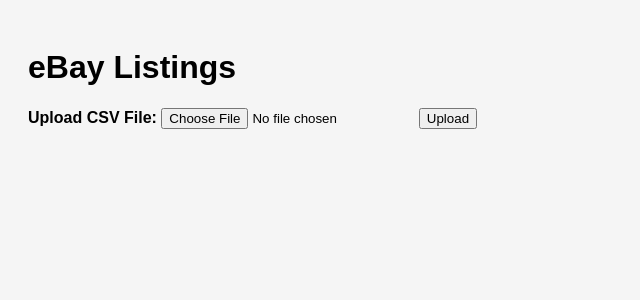
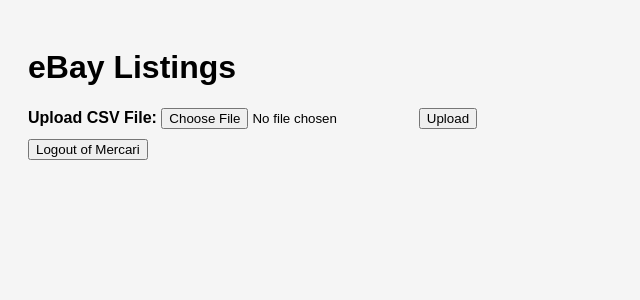
Before and after one commit to chunklafunk/Crossposter, a Flask app: page / in a window 1280 px wide. Shown: the top 300 px of the page, without its empty margins (0-640 px from the left). Run offline with Flask 3, Linux system fonts and the light colour scheme; the visitor is signed in with stand-in values (Sample User, id 1).

Commit message:
Update index.html

```diff
--- a/templates/index.html
+++ b/templates/index.html
@@ -59,6 +59,12 @@
   <button type="submit">Upload</button>
 </form>
 
+<form method="POST" action="/logout/mercari" style="margin-top: 10px;">
+  {% if mercari_logged_in %}
+    <button type="submit">Logout of Mercari</button>
+  {% endif %}
+</form>
+
 {% if listings %}
 <table>
   <thead>
@@ -92,9 +98,15 @@
       <td>{{ listing.Condition or listing.condition }}</td>
       <td>{{ listing.Quantity or listing.quantity }}</td>
       <td>
+        {% if mercari_logged_in %}
         <form method="POST" action="/crosspost/mercari/{{ listing['Item number'] or listing['Item ID'] or listing['item_id'] }}">
           <button type="submit">Crosspost to Mercari</button>
         </form>
+        {% else %}
+        <form method="POST" action="/login/mercari">
+          <button type="submit">Log Into Mercari</button>
+        </form>
+        {% endif %}
       </td>
     </tr>
     {% endfor %}
```
